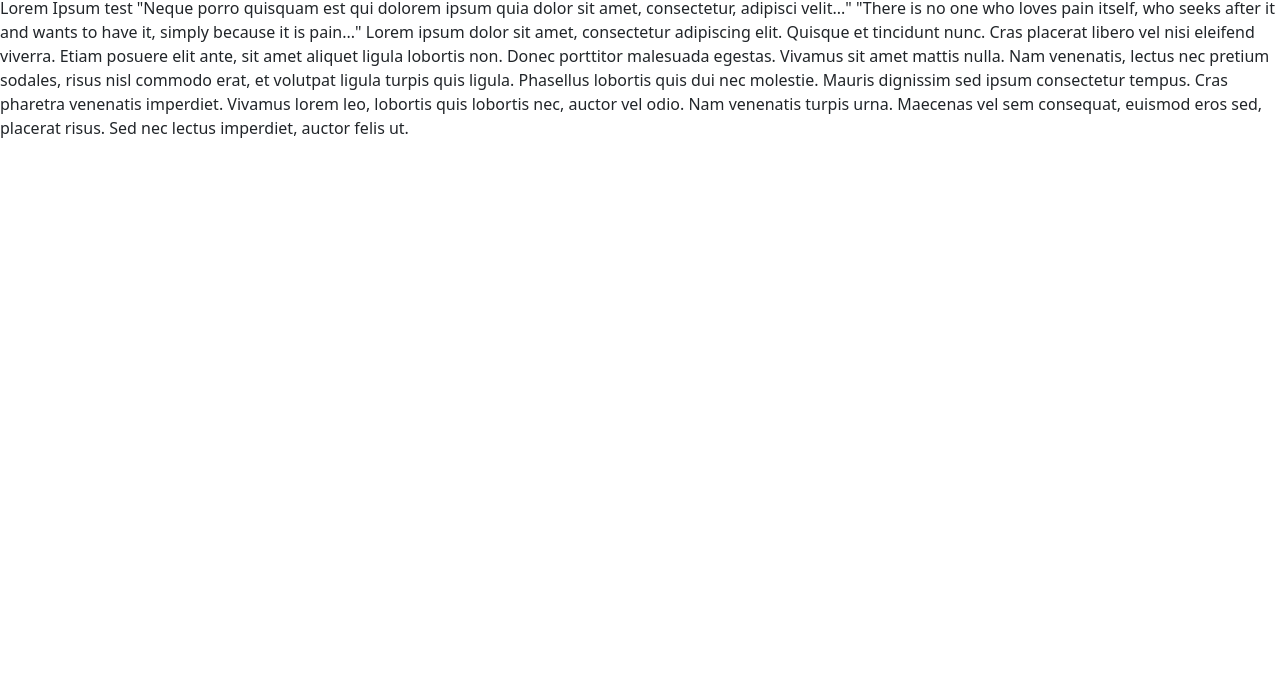
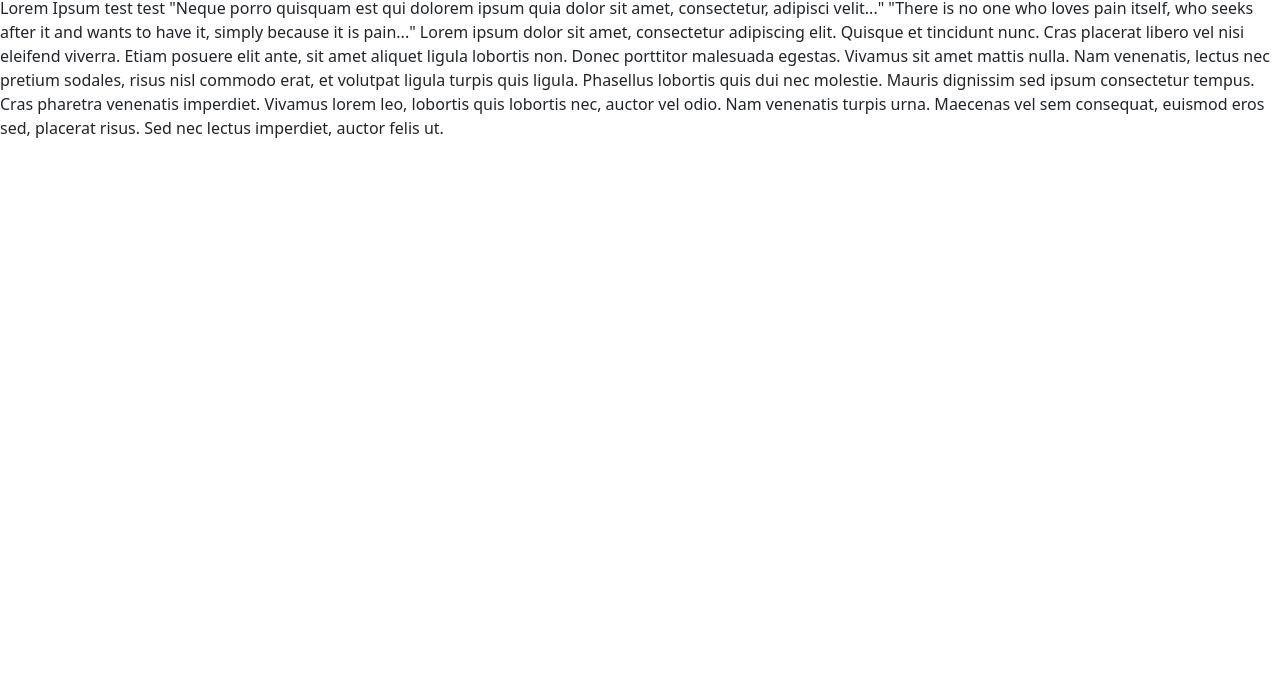
Before and after one commit to norden90/Bootstrap, a plain HTML site: page index.html in a window 1280 px wide. Shown: the part 100-800 px from the top of the page. Drawn offline with nearby package versions, Linux system fonts and the light colour scheme.

Commit message:
First commit

```diff
--- a/index.html
+++ b/index.html
@@ -13,7 +13,7 @@
     <h1>Hello, world!</h1>
     <script src="https://cdn.jsdelivr.net/npm/bootstrap@5.3.0-alpha1/dist/js/bootstrap.bundle.min.js" integrity="sha384-w76AqPfDkMBDXo30jS1Sgez6pr3x5MlQ1ZAGC+nuZB+EYdgRZgiwxhTBTkF7CXvN" crossorigin="anonymous"></script>
     <p>
-        Lorem Ipsum test
+        Lorem Ipsum test test
 "Neque porro quisquam est qui dolorem ipsum quia dolor sit amet, consectetur, adipisci velit..."
 "There is no one who loves pain itself, who seeks after it and wants to have it, simply because it is pain..."
 Lorem ipsum dolor sit amet, consectetur adipiscing elit. Quisque et tincidunt nunc.
```
